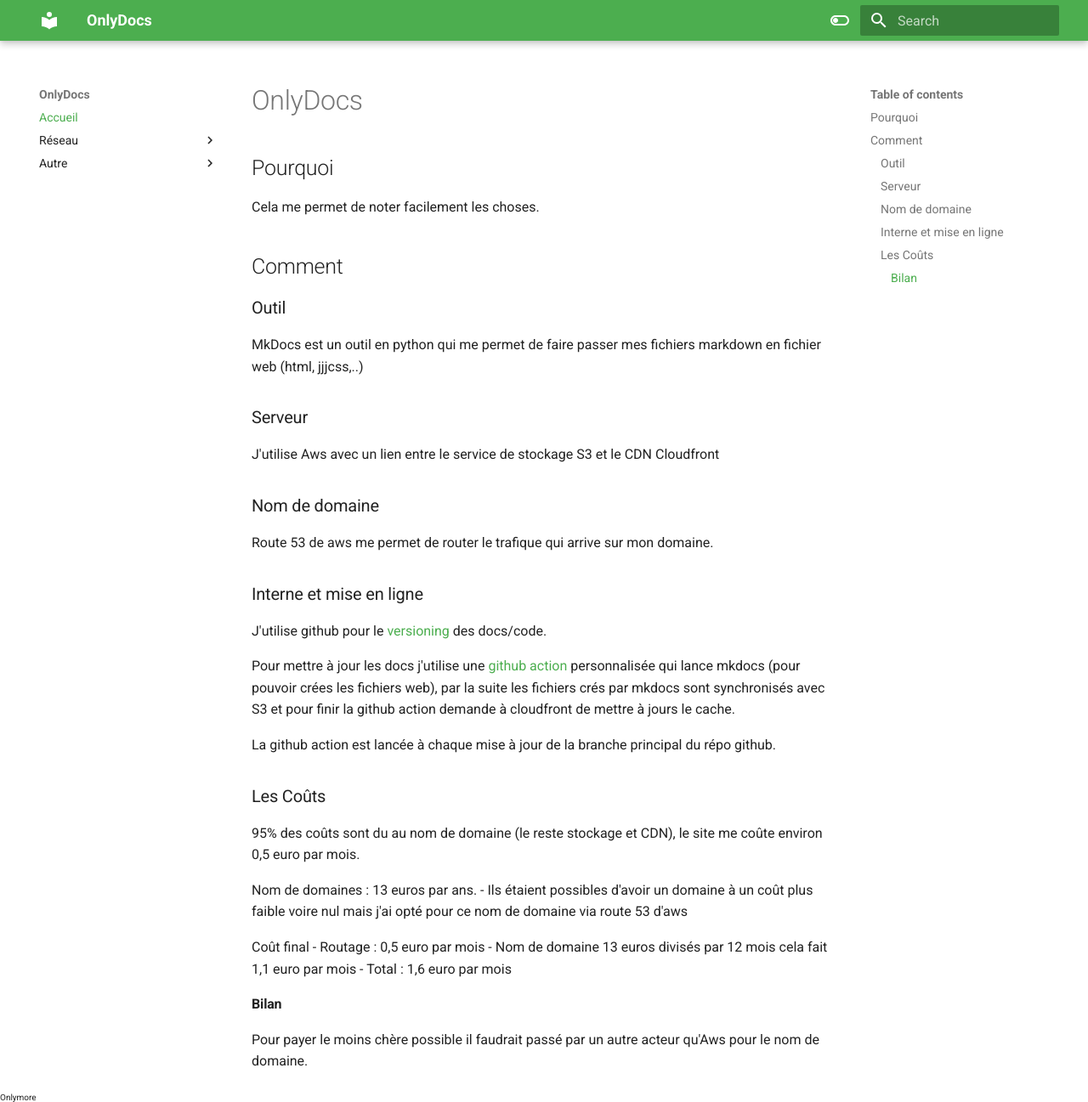
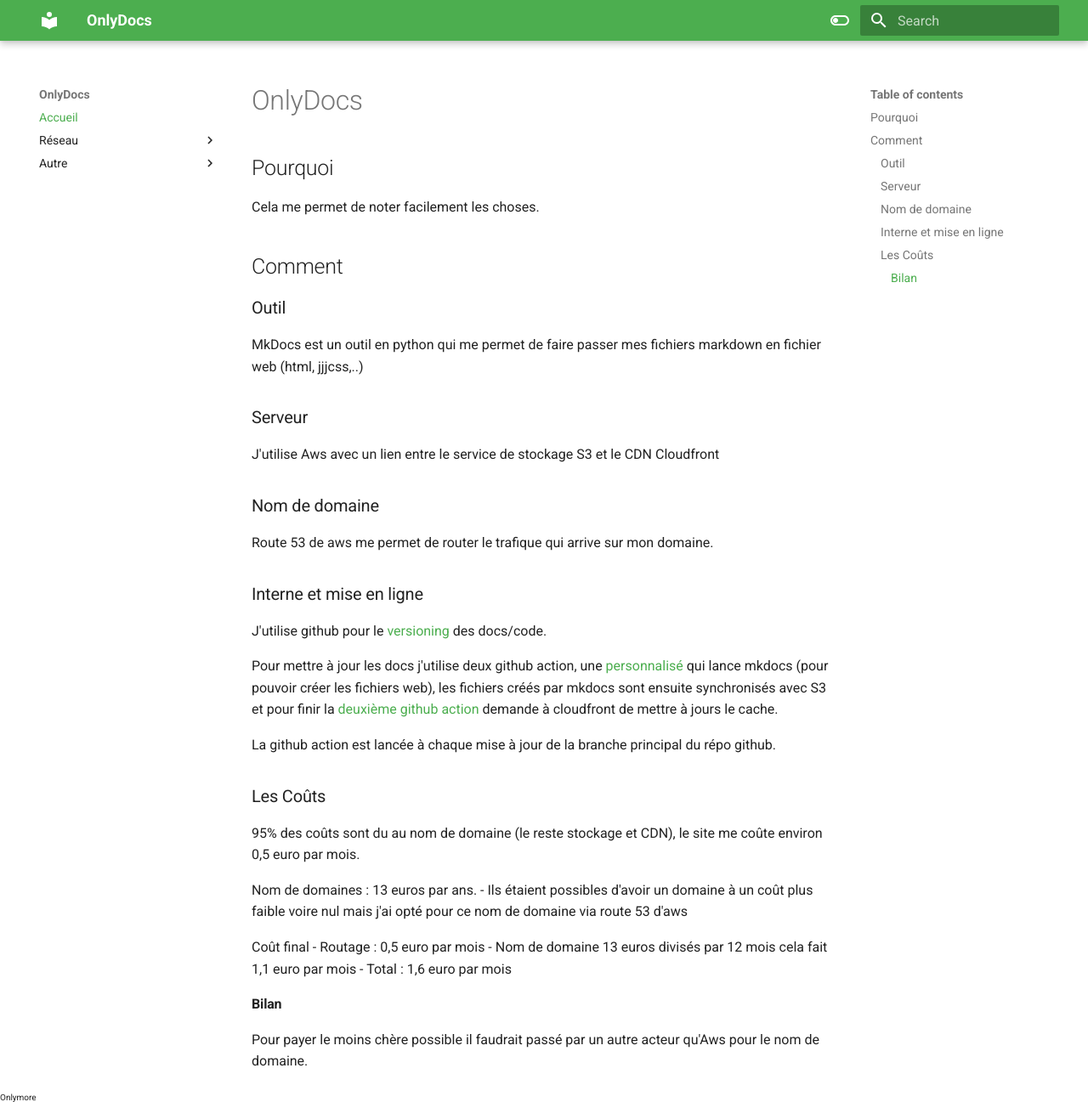
Before and after one commit to Theonlymore/OnlyDocs, an MkDocs documentation site: the page built from docs/index.md, in a window 1280 px wide and 1297 px high. Shown: the whole window at 85% size. Built offline with MkDocs 1.6.1 and Material for MkDocs 9.7.7, drawn with Linux system fonts in a browser that asks for light colours.

Commit message:
Update index.md

```diff
--- a/docs/index.md
+++ b/docs/index.md
@@ -20,7 +20,7 @@ Route 53 de aws me permet de router le trafique qui arrive sur mon domaine.
 ### Interne et mise en ligne
 J'utilise github pour le [versioning](https://github.com/Theonlymore/OnlyDocs "Lien github vers le versioning du site") des docs/code.
 
-Pour mettre à jour les docs j'utilise une [github action](https://github.com/Theonlymore/MkdocsToS3 "Lien vers le fork de la github action que j'ai modifié") personnalisée qui lance mkdocs (pour pouvoir crées les fichiers web), par la suite les fichiers crés par mkdocs sont synchronisés avec S3 et pour finir la github action demande à cloudfront de mettre à jours le cache.
+Pour mettre à jour les docs j'utilise deux github action, une [personnalisé](https://github.com/Theonlymore/MkdocsToS3 "Lien vers le fork de la github action que j'ai modifié") qui lance mkdocs (pour pouvoir créer les fichiers web), les fichiers créés par mkdocs sont ensuite synchronisés avec S3 et pour finir la [deuxième github action](https://github.com/chetan/invalidate-cloudfront-action "Github action pour cloudfront") demande à cloudfront de mettre à jours le cache.
 
 La github action est lancée à chaque mise à jour de la branche principal du répo github.
 
```
